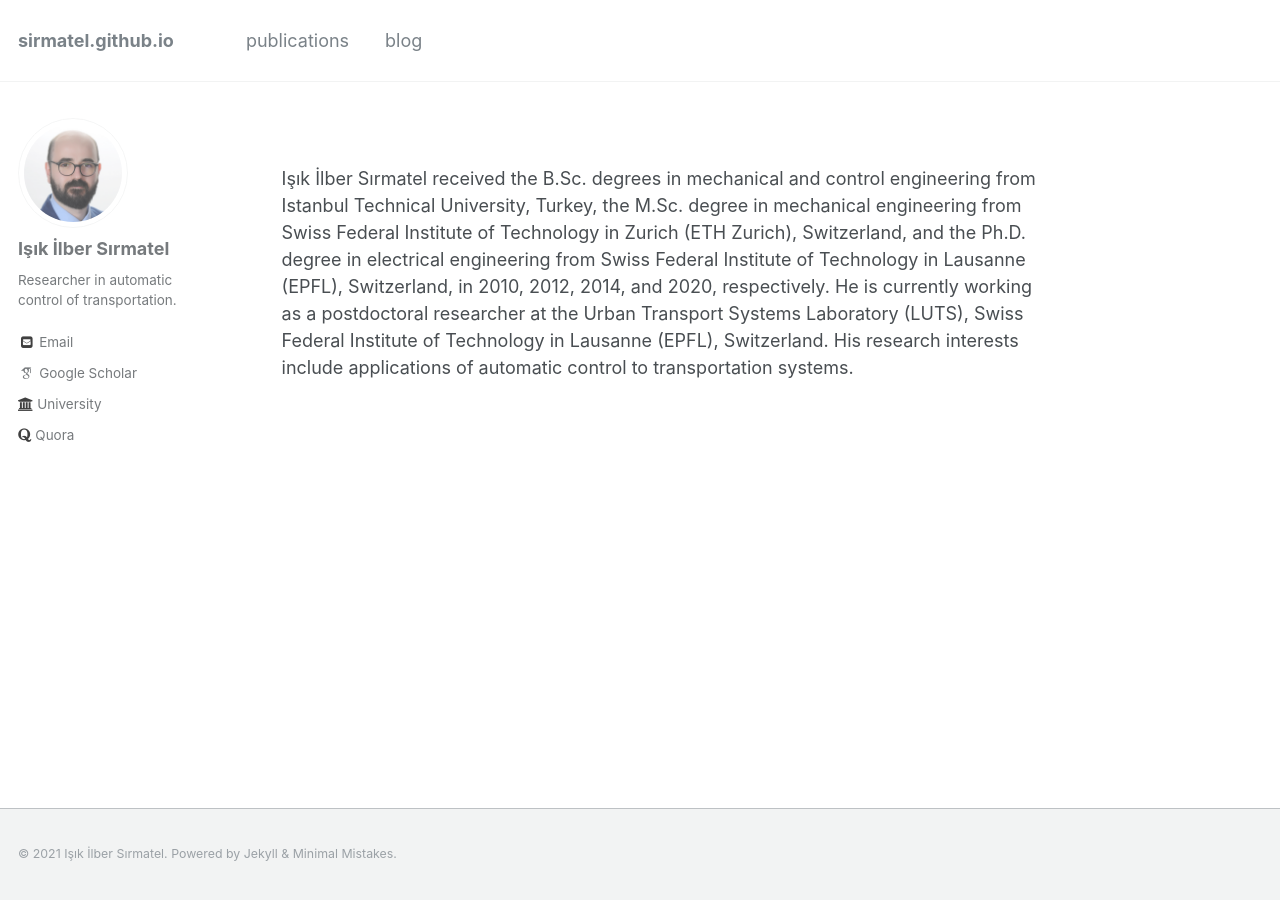
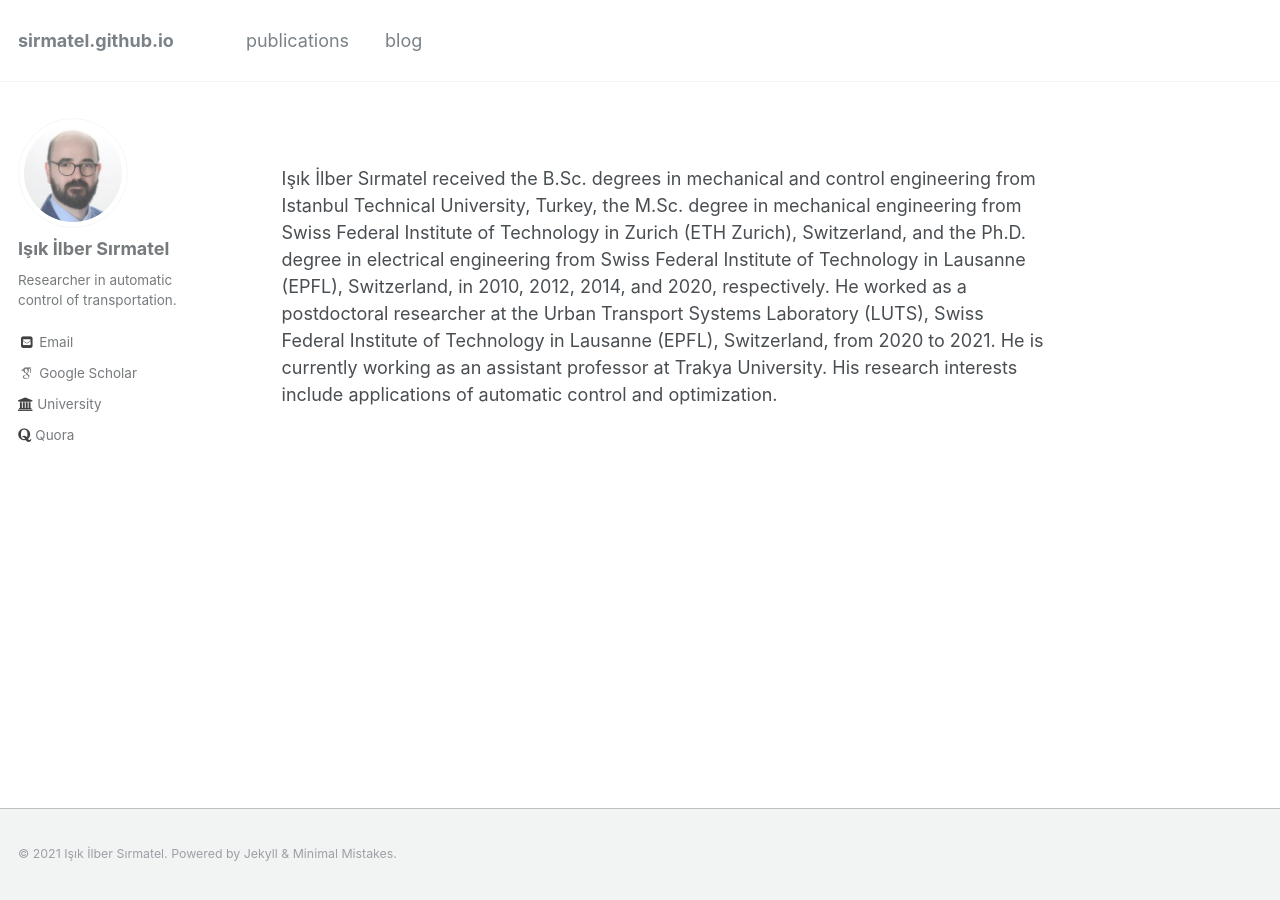
Before and after one commit to sirmatel/sirmatel.github.io, a Jekyll site: the page built from index.html, in a window 1280 px wide. Built offline with Jekyll 4.4.1, drawn with Linux system fonts in a browser that asks for light colours; some web fonts are replaced; the list of posts is cut into pages by our own code.

Commit message:
Update index.html

```diff
--- a/index.html
+++ b/index.html
@@ -3,4 +3,4 @@ layout: single
 author_profile: true
 ---
 
-Işık İlber Sırmatel received the B.Sc. degrees in mechanical and control engineering from Istanbul Technical University, Turkey, the M.Sc. degree in mechanical engineering from Swiss Federal Institute of Technology in Zurich (ETH Zurich), Switzerland, and the Ph.D. degree in electrical engineering from Swiss Federal Institute of Technology in Lausanne (EPFL), Switzerland, in 2010, 2012, 2014, and 2020, respectively. He is currently working as a postdoctoral researcher at the Urban Transport Systems Laboratory (LUTS), Swiss Federal Institute of Technology in Lausanne (EPFL), Switzerland. His research interests include applications of automatic control to transportation systems.
+Işık İlber Sırmatel received the B.Sc. degrees in mechanical and control engineering from Istanbul Technical University, Turkey, the M.Sc. degree in mechanical engineering from Swiss Federal Institute of Technology in Zurich (ETH Zurich), Switzerland, and the Ph.D. degree in electrical engineering from Swiss Federal Institute of Technology in Lausanne (EPFL), Switzerland, in 2010, 2012, 2014, and 2020, respectively. He worked as a postdoctoral researcher at the Urban Transport Systems Laboratory (LUTS), Swiss Federal Institute of Technology in Lausanne (EPFL), Switzerland, from 2020 to 2021. He is currently working as an assistant professor at Trakya University. His research interests include applications of automatic control and optimization.
```
